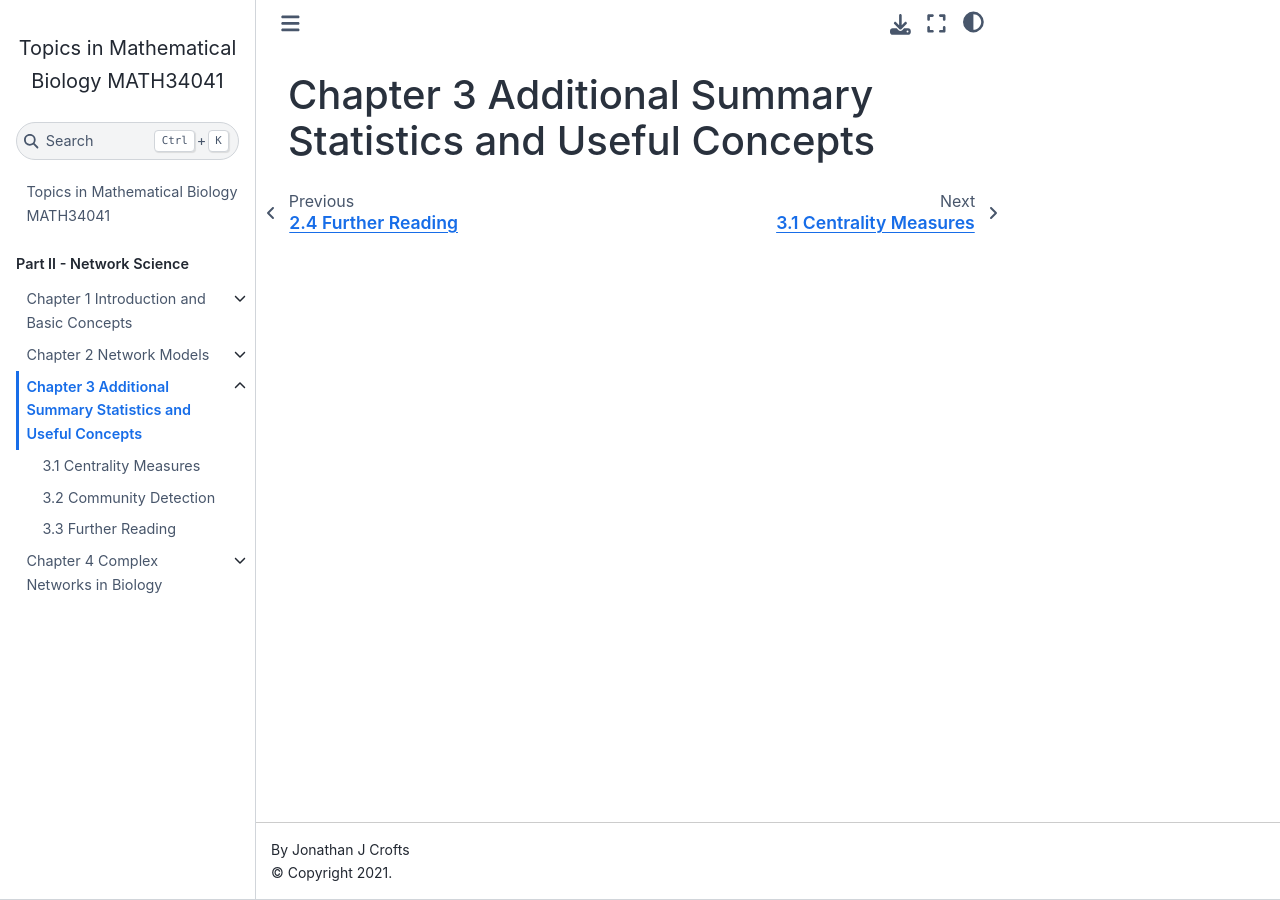
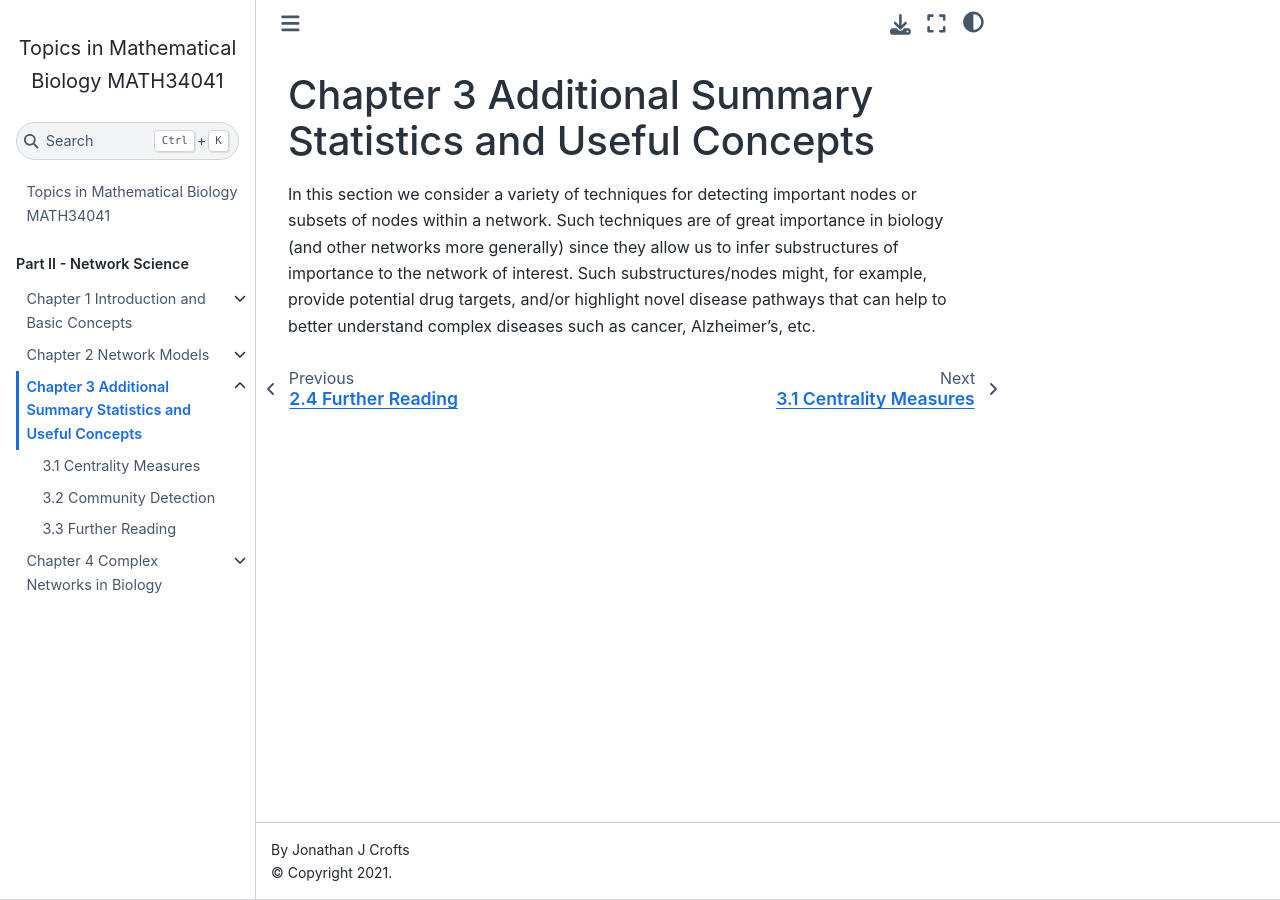
Before and after one commit to jjcrofts77/TMB-MATH34041, a Jupyter Book: the page built from content/notebooks/Chapter3/Chapter3Intro.md, in a window 1280 px wide. Built offline with Jupyter Book 1.0.4 settings and Sphinx 7.4.7 and the Sphinx Book theme 1.1.4, drawn with Linux system fonts in a browser that asks for light colours.

Commit message:
Update Chapter3Intro.md

```diff
--- a/content/notebooks/Chapter3/Chapter3Intro.md
+++ b/content/notebooks/Chapter3/Chapter3Intro.md
@@ -1 +1,3 @@
 # Chapter 3 Additional Summary Statistics and Useful Concepts
+
+In this section we consider a variety of techniques for detecting important nodes or subsets of nodes within a network. Such techniques are of great importance in biology (and other networks more generally) since they allow us to infer substructures of importance to the network of interest. Such substructures/nodes might, for example, provide potential drug targets, and/or highlight novel disease pathways that can help to better understand complex diseases such as cancer, Alzheimer's, etc.
```
